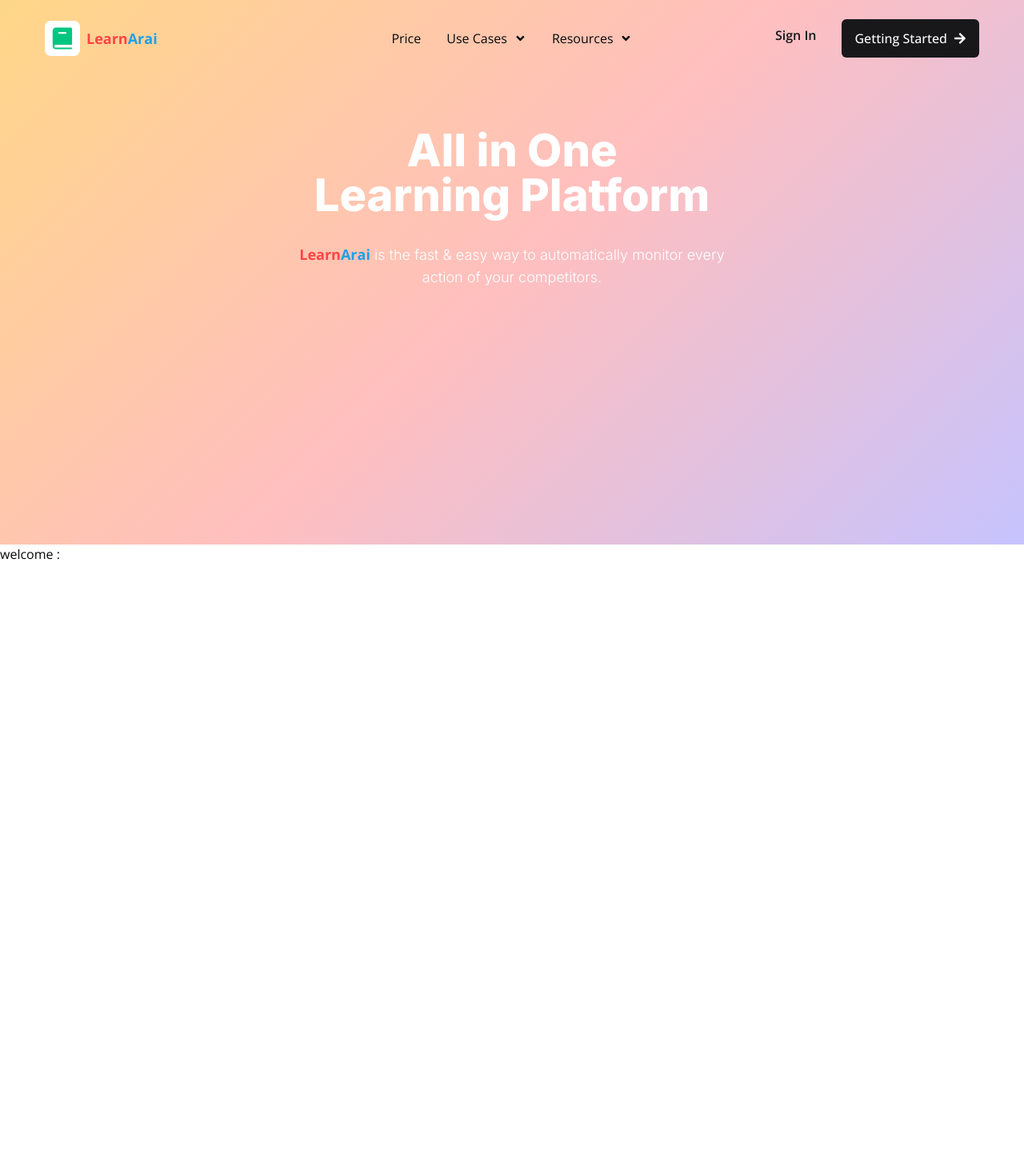
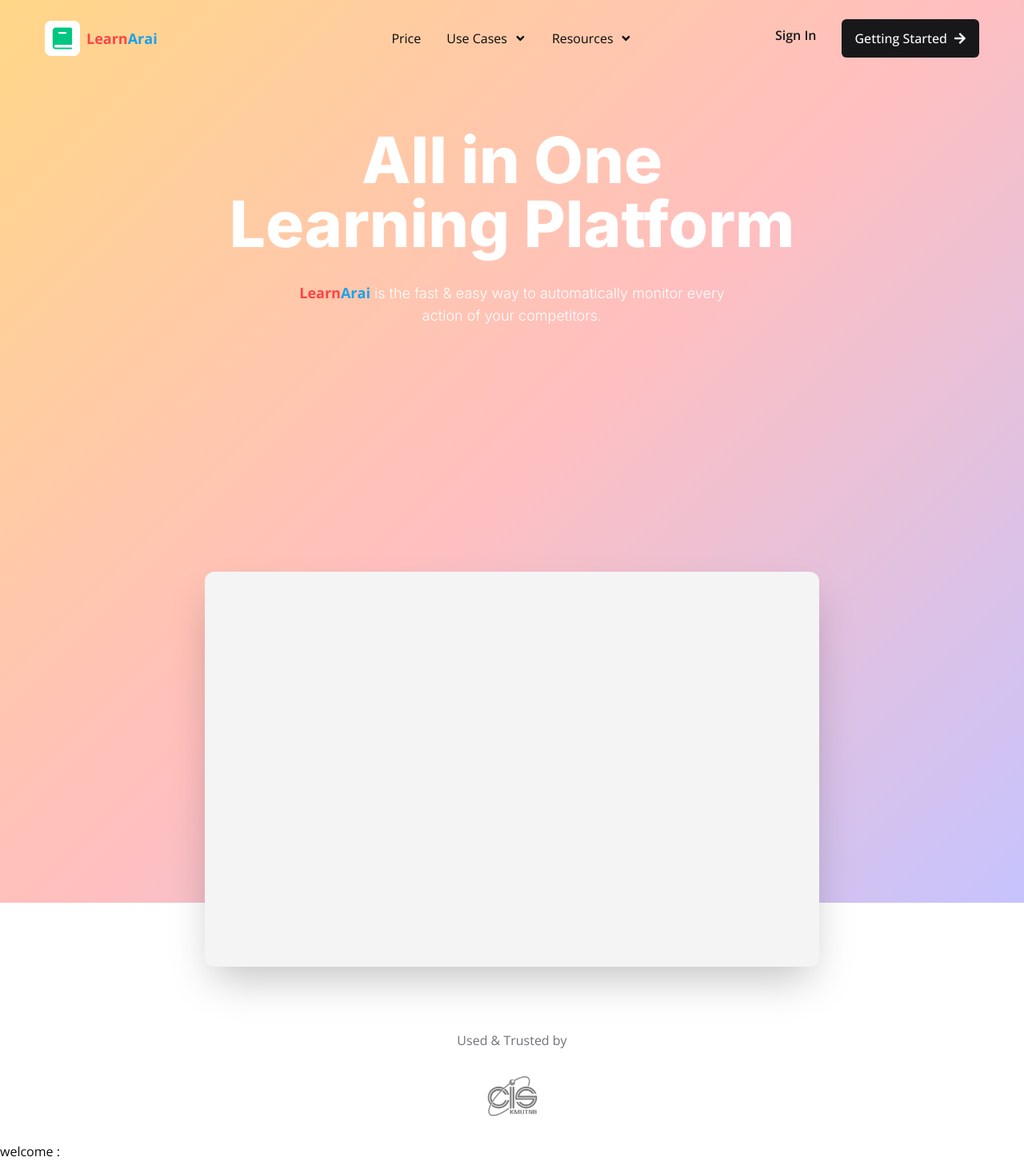
Before and after one commit to learn-arai/learn-arai, a Next.js app in the folder learn-arai/: page / in a window 1280 px wide. Shown: the whole page at 80% size. Before the commit the page ends 800 px from the top, so only its background shows below. Built offline with nearby package versions, Linux system fonts and the light colour scheme.

Commit message:
Added landing page client section

```diff
--- a/learn-arai/app/page.tsx
+++ b/learn-arai/app/page.tsx
@@ -3,6 +3,7 @@
 import { useContext } from 'react';
 
 import { AuthContext } from '@/components/context/AuthContext';
+import Client from '@/components/module/landing/client';
 import Hero from '@/components/module/landing/hero';
 import LandingNavbar from '@/components/module/landing/landing-navbar';
 
@@ -10,9 +11,10 @@
     const auth = useContext(AuthContext);
     const user = auth?.user;
     return (
-        <div>
+        <div className="">
             <LandingNavbar />
             <Hero />
+            <Client />
             <p>welcome : {user?.email}</p>
         </div>
     );
--- /dev/null
+++ b/learn-arai/components/module/landing/client.tsx
@@ -0,0 +1,22 @@
+import Image from 'next/image';
+
+import CISLogo from '@/public/landing/cis_logo.png';
+
+export default function Client() {
+    return (
+        <>
+            <div className="pt-[10rem]">
+                <p className="text-muted-foreground text-center">
+                    Used & Trusted by
+                </p>
+                <div className="flex justify-center py-8">
+                    <Image
+                        src={CISLogo}
+                        alt="CIS Logo"
+                        className="w-16 grayscale opacity-60"
+                    />
+                </div>
+            </div>
+        </>
+    );
+}
--- a/learn-arai/components/module/landing/hero.tsx
+++ b/learn-arai/components/module/landing/hero.tsx
@@ -5,13 +5,13 @@
 export default function Hero() {
     return (
         <>
-            <div
+            <section
                 className={cn(
-                    'bg-landing-hero w-screen max-w-full text-white text-center pb-[20rem]',
+                    'bg-landing-hero w-screen max-w-full text-white text-center relative pb-[45em]',
                     inter.className
                 )}
             >
-                <h1 className="text-white text-[3.5rem] leading-none pt-[10rem] pb-[2rem] font-extrabold">
+                <h1 className="text-white text-[5rem] leading-none pt-[10rem] pb-[2rem] font-extrabold">
                     All in One <br />
                     Learning Platform
                 </h1>
@@ -23,7 +23,9 @@
                     is the fast & easy way to automatically monitor every action
                     of your competitors.
                 </p>
-            </div>
+
+                <div className="w-[60vw] mx-auto aspect-[14_/_9] bg-muted rounded-xl absolute left-1/2 -translate-x-1/2 bottom-[-5rem] shadow-2xl" />
+            </section>
         </>
     );
 }
--- a/learn-arai/components/module/landing/landing-navbar.tsx
+++ b/learn-arai/components/module/landing/landing-navbar.tsx
@@ -14,7 +14,7 @@
 export default function LandingNavbar() {
     return (
         <>
-            <nav className="absolute px-14 pt-6 flex items-center w-full">
+            <nav className="absolute px-14 pt-6 flex items-center w-full z-10">
                 <div className="flex items-center gap-2 mx-auto ml-0 relative">
                     <Image
                         src={Logo}
```
Also changed, not shown: learn-arai/public/landing/cis_logo.png (added), learn-arai/public/logo_v2_black.svg (added).
